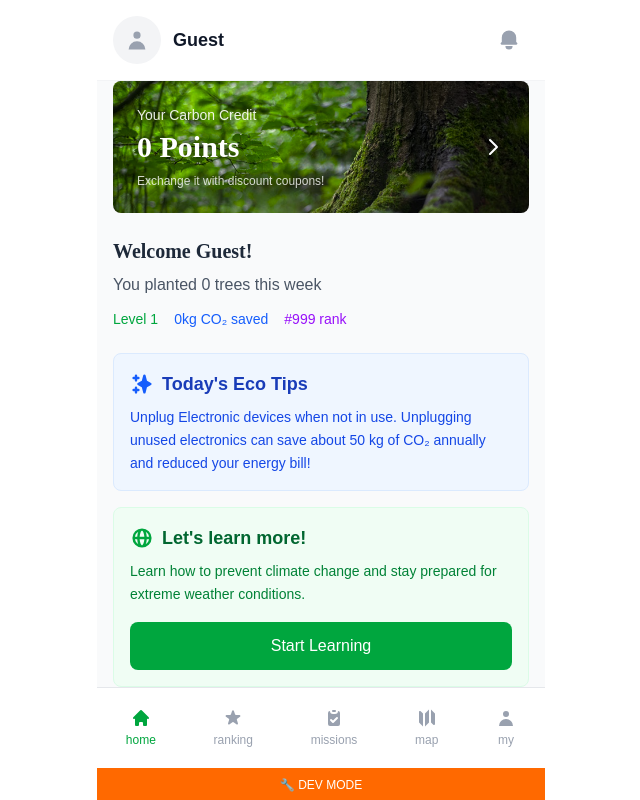
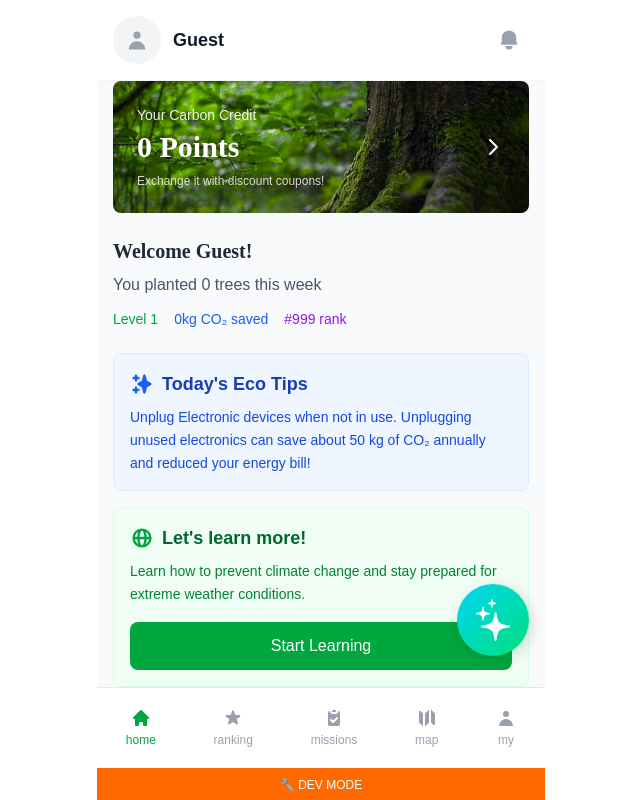
Before and after one commit to Team-GreenRanger/App, a React (Vite) app: page /ai-chat#/home in a window 1280 px wide. Shown: the whole page, without its empty margins (319-959 px from the left). Built offline with nearby package versions, Linux system fonts and the light colour scheme; no server answers; sample sign-in values are in the browser's storage; a web font is replaced by a local one.

Commit message:
feat: Ai chat

```diff
--- a/src/App.tsx
+++ b/src/App.tsx
@@ -63,6 +63,7 @@ const NavigationController: React.FC = () => {
       "/onboarding",
       "/camera",
       "/mission-complete",
+      "/ai-chat",
     ];
 
     if (hiddenNavPages.includes(path)) {
--- /dev/null
+++ b/src/components/AiButton.tsx
@@ -0,0 +1,22 @@
+import React from "react";
+import sparkle from "../assets/images/sparkles.svg";
+import { useNavigate } from "react-router-dom";
+
+const AiButton = () => {
+  const navigate = useNavigate();
+
+  const handleClick = () => {
+    navigate("/ai-chat");
+  };
+
+  return (
+    <button
+      onClick={handleClick}
+      className="w-18 h-18 rounded-full bg-gradient-to-br from-cyan-400 to-green-400 flex justify-center items-center absolute bottom-36 right-4 shadow-[3px_3px_12px_2px_rgba(0,_0,_0,_0.1)]"
+    >
+      <img src={sparkle} />
+    </button>
+  );
+};
+
+export default AiButton;
--- a/src/pages/HomePage.tsx
+++ b/src/pages/HomePage.tsx
@@ -1,10 +1,17 @@
-import React, { useEffect, useState } from 'react';
-import { useNavigate } from 'react-router-dom';
-import { UserProfileHeader, CarbonCreditCard, EcoTipCard, LearnMoreCard, NotificationCenter } from '../components';
-import { useAndroidApi } from '../hooks';
-import { privateApi } from '../api';
-import { UserProfile, UserStatistics } from '../types';
-import { HiSparkles, HiGlobeAlt } from 'react-icons/hi';
+import React, { useEffect, useState } from "react";
+import { useNavigate } from "react-router-dom";
+import {
+  UserProfileHeader,
+  CarbonCreditCard,
+  EcoTipCard,
+  LearnMoreCard,
+  NotificationCenter,
+} from "../components";
+import { useAndroidApi } from "../hooks";
+import { privateApi } from "../api";
+import { UserProfile, UserStatistics } from "../types";
+import { HiSparkles, HiGlobeAlt } from "react-icons/hi";
+import AiButton from "../components/AiButton";
 
 const HomePage: React.FC = () => {
   const { updateBottomNavigation, showToast } = useAndroidApi();
@@ -15,7 +22,7 @@ const HomePage: React.FC = () => {
   const [isLoading, setIsLoading] = useState(true);
 
   useEffect(() => {
-    updateBottomNavigation('home');
+    updateBottomNavigation("home");
     loadUserData();
   }, [updateBottomNavigation]);
 
@@ -23,25 +30,25 @@ const HomePage: React.FC = () => {
     try {
       setIsLoading(true);
       const [profileResponse, statsResponse] = await Promise.all([
-        privateApi.get<UserProfile>('/users/profile'),
-        privateApi.get<UserStatistics>('/users/statistics')
+        privateApi.get<UserProfile>("/users/profile"),
+        privateApi.get<UserStatistics>("/users/statistics"),
       ]);
 
       setProfile(profileResponse.data);
       setStatistics(statsResponse.data);
     } catch (error) {
-      console.error('홈페이지 데이터 로드 실패:', error);
+      console.error("홈페이지 데이터 로드 실패:", error);
     } finally {
       setIsLoading(false);
     }
   };
 
   const handleCarbonCreditClick = () => {
-    navigate('/my/credit');
+    navigate("/my/credit");
   };
 
   const handleStartLearning = () => {
-    showToast({ message: '학습 프로그램을 시작합니다!' });
+    showToast({ message: "학습 프로그램을 시작합니다!" });
   };
 
   const handleNotificationClick = () => {
@@ -73,9 +80,9 @@ const HomePage: React.FC = () => {
   }
 
   return (
-    <div className="min-h-screen bg-gray-50">
+    <div className="min-h-screen bg-gray-50 relative">
       <UserProfileHeader
-        name={profile?.name || 'Guest'}
+        name={profile?.name || "Guest"}
         profileImageUrl={profile?.profileImageUrl}
         onNotificationClick={handleNotificationClick}
       />
@@ -95,20 +102,26 @@ const HomePage: React.FC = () => {
 
         <div className="mb-6">
           <h2 className="text-xl font-bold text-gray-800 mb-2">
-            Welcome {profile?.name || 'Guest'}!
+            Welcome {profile?.name || "Guest"}!
           </h2>
           <p className="text-gray-600">
             You planted {getWeeklyTreesPlanted()} trees this week
           </p>
           <div className="mt-3 flex items-center space-x-4 text-sm">
             <div className="flex items-center space-x-1">
-              <span className="text-green-600 font-medium">Level {statistics?.currentLevel || 1}</span>
+              <span className="text-green-600 font-medium">
+                Level {statistics?.currentLevel || 1}
+              </span>
             </div>
             <div className="flex items-center space-x-1">
-              <span className="text-blue-600 font-medium">{statistics?.totalCo2Reduction || 0}kg CO₂ saved</span>
+              <span className="text-blue-600 font-medium">
+                {statistics?.totalCo2Reduction || 0}kg CO₂ saved
+              </span>
             </div>
             <div className="flex items-center space-x-1">
-              <span className="text-purple-600 font-medium">#{statistics?.globalRanking || 999} rank</span>
+              <span className="text-purple-600 font-medium">
+                #{statistics?.globalRanking || 999} rank
+              </span>
             </div>
           </div>
         </div>
@@ -129,6 +142,7 @@ const HomePage: React.FC = () => {
           />
         </div>
       </div>
+      <AiButton />
     </div>
   );
 };
```
